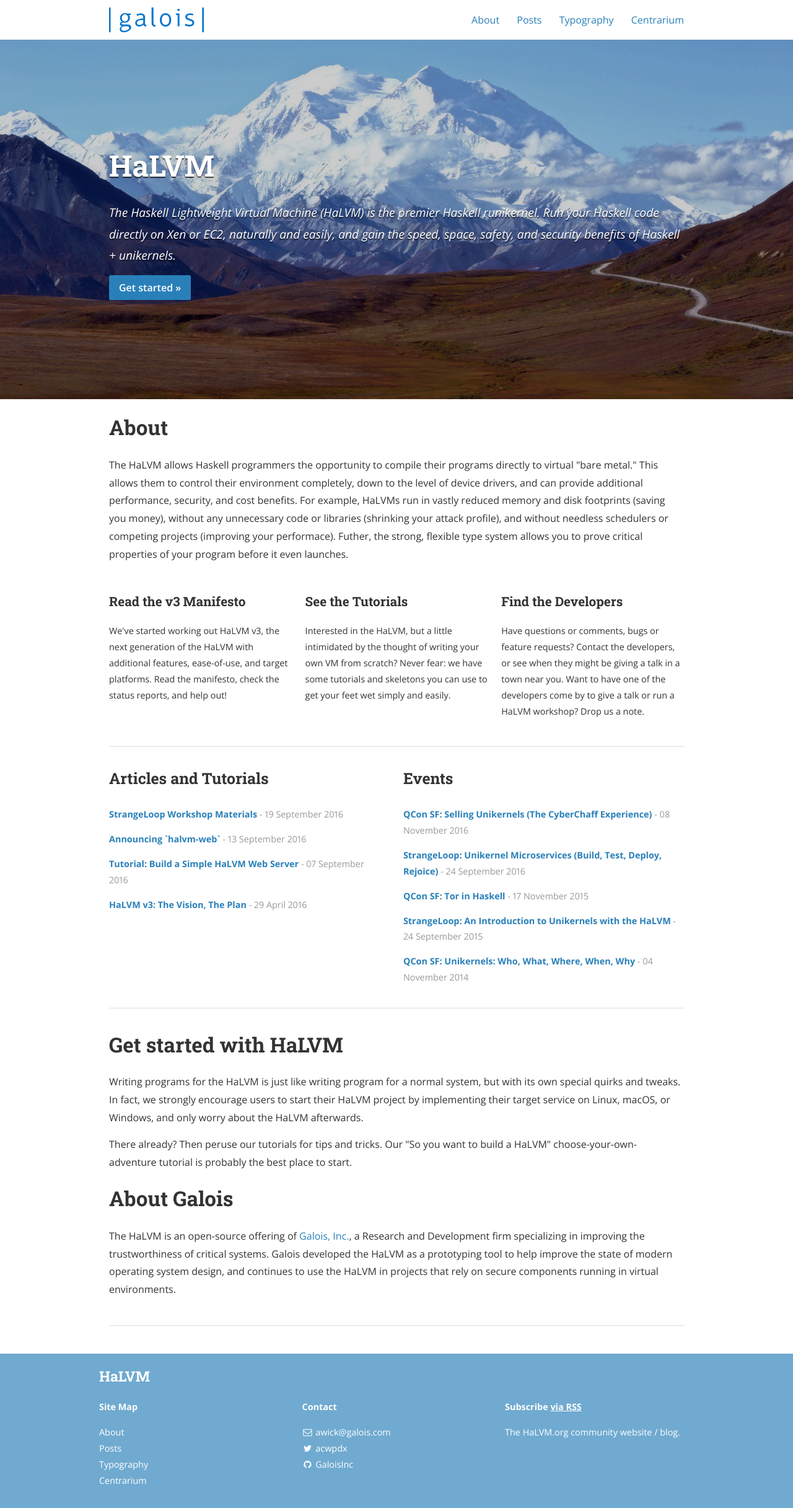
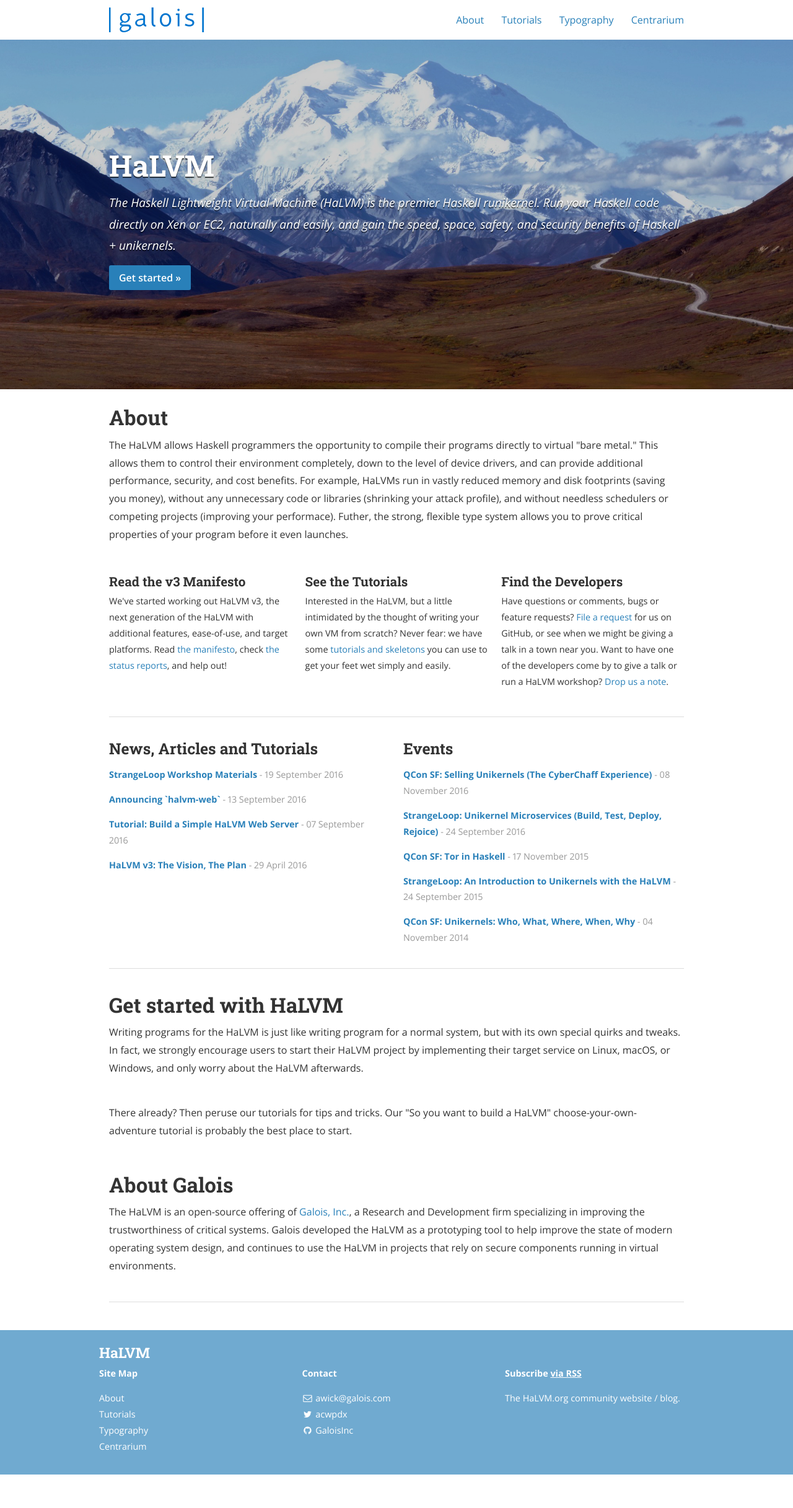
Before and after one commit to GaloisInc/halvm.org, a Jekyll site: the page built from index.html, in a window 1280 px wide. Shown: the whole page at 62% size. Built offline with Jekyll 4.4.1, drawn with Linux system fonts in a browser that asks for light colours; nearby versions of some CDN libraries; the list of posts is cut into pages by our own code; a style sheet for code colours, icons or effects is not loaded; after the commit the page ends 2379 px from its top, so only the background shows below that.

Commit message:
Checkpoint for sharing.

```diff
--- a/_config.yml
+++ b/_config.yml
@@ -196,3 +196,12 @@
     os_repo: "https://github.com/GaloisInc/halvm.org"
     os_rcs_type: "git"
     os_src: "git@github.com:GaloisInc/halvm.org"
+
+authors:
+  awick:
+    display_name: Adam Wick
+    gravatar:
+    email: awick@galois.com
+    web: http://www.uhusre.com
+    twitter: acwpdx
+    github: acw
--- a/_sass/_layout.scss
+++ b/_sass/_layout.scss
@@ -233,7 +233,7 @@
 	.post-meta {
 		@include outer-container;
 		// padding: 1em 0;
-		color: $medium-gray;
+		//color: $medium-gray;
 		.post-date {
 			@include span-columns(6);
 			text-align: left;
--- a/_sass/base/_typography.scss
+++ b/_sass/base/_typography.scss
@@ -16,8 +16,8 @@
   font-family: $heading-font-family;
   font-size: $base-font-size;
   line-height: $heading-line-height;
-  margin: 0 0 $base-font-size;
-  margin: 0 0 rem($base-font-size);
+//  margin: 0 0 $base-font-size;
+  margin: 0 0 0;
 }
 h1 {
 	font-size: modular-scale(4);
--- a/index.html
+++ b/index.html
@@ -33,28 +33,32 @@
   <!-- Some icon to the left of these, maybe. Need to bring the <p> higher up as well -->
       <h3>Read the v3 Manifesto</h3>
       <p>We've started working out HaLVM v3, the next generation of the HaLVM
-      with additional features, ease-of-use, and target platforms. Read the
-      manifesto, check the status reports, and help out!</p>
+      with additional features, ease-of-use, and target platforms. Read <a
+      href="{{site.baseurl}}{%post_url 2016-04-29-halvm3-manifesto%}">the
+      manifesto</a>, check <a href="{{site.baseurl}}/status.html">the status
+      reports</a>, and help out!</p>
   </div>
   <div class="benefit">
       <h3>See the Tutorials</h3>
       <p>Interested in the HaLVM, but a little intimidated by the thought of
-      writing your own VM from scratch? Never fear: we have some tutorials and
-      skeletons you can use to get your feet wet simply and easily.</p>
+      writing your own VM from scratch? Never fear: we have some <a
+      href="{{site.baseurl}}/tutorials.html">tutorials and skeletons</a> you
+      can use to get your feet wet simply and easily.</p>
   </div>
   <div class="benefit">
       <h3>Find the Developers</h3>
-      <p>Have questions or comments, bugs or feature requests? Contact the
-      developers, or see when they might be giving a talk in a town near you.
+      <p>Have questions or comments, bugs or feature requests? <a
+      href="https://github.com/GaloisInc/HaLVM/issues/new">File a request</a>
+      for us on GitHub, or see when we might be giving a talk in a town near you.
       Want to have one of the developers come by to give a talk or run a HaLVM
-      workshop? Drop us a note.
+      workshop? <a href="mailto:halvm@galois.com">Drop us a note</a>.
   </div>
   </div>
 <hr>
 
 <div class="posts">
         <div class="post-set"> <!-- gridified in _layout.scss. -->
-            <h2>Articles and Tutorials</h2>
+            <h2>News, Articles and Tutorials</h2>
             <ul class="posts-list">
               {% for post in site.posts %}
               {%   if post.categories contains "lesson"  or
@@ -103,11 +107,12 @@
         strongly encourage users to start their HaLVM project by implementing
         their target service on Linux, macOS, or Windows, and only worry about
         the HaLVM afterwards.</p>
-
+        <br/>
         <p>There already? Then peruse our tutorials for tips and tricks. Our "So
         you want to build a HaLVM" choose-your-own-adventure tutorial is
         probably the best place to start.</p>
     </div>
+    <br/>
     <h1>About Galois</h1>
     <p>The HaLVM is an open-source offering of <a
          href="http://galois.com">Galois, Inc.</a>, a Research and
--- a/posts.html
+++ b/tutorials.html
@@ -1,7 +1,7 @@
 ---
 layout: page
-title: "Posts"
-permalink: /posts/
+title: "Tutorials"
+permalink: /tutorials/
 ---
 
 {% for category in site.categories %}
```
Also changed, not shown: _layouts/post.html (+3 -11 lines), _posts/2016-12-07-halvm-status1.md (added, +262 -0 lines), assets/halvmarch.png (added).
